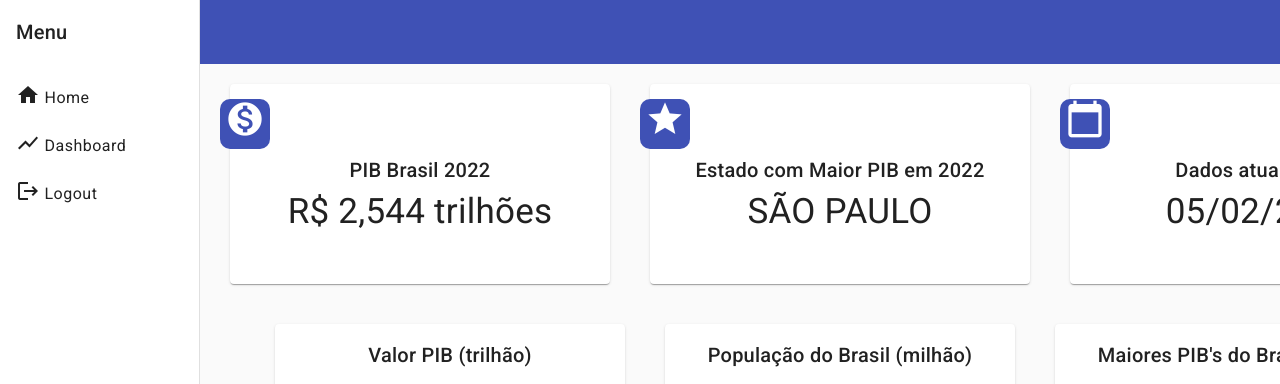
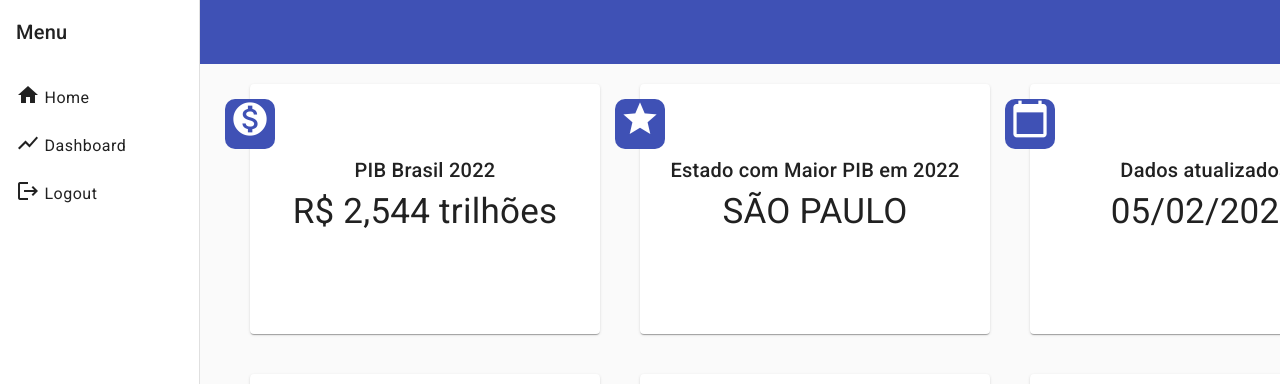
Before and after one commit to vitormalvestiti/Projeto-de-dashboard-Angular, an Angular app: page /home/dashboard in a window 1280 px wide. Shown: the top 384 px of the page. Built offline with nearby package versions, Linux system fonts and the light colour scheme.

Commit message:
teste scss

```diff
--- a/src/app/dashboard/dashboard.component.scss
+++ b/src/app/dashboard/dashboard.component.scss
@@ -6,8 +6,8 @@
 }
 
 .example-card {
-  width: 380px;
-  height: 200px;
+  width: 350px;
+  height: 250px;
   margin: 20px;
   align-items: center;
   padding: 15px;
@@ -32,7 +32,7 @@
   display: flex;
   flex-direction: column;
   align-items: center;
-  margin-left: 200px;
+  margin-left: 150px;
 }
 .mat-icon{
   font-size: 40px;
@@ -49,9 +49,3 @@
   align-items: center;
   padding: 25px;
 }
-
-.grafics .example-card{
-  width: 350px;
-  height: 250px;
-
-}
```
